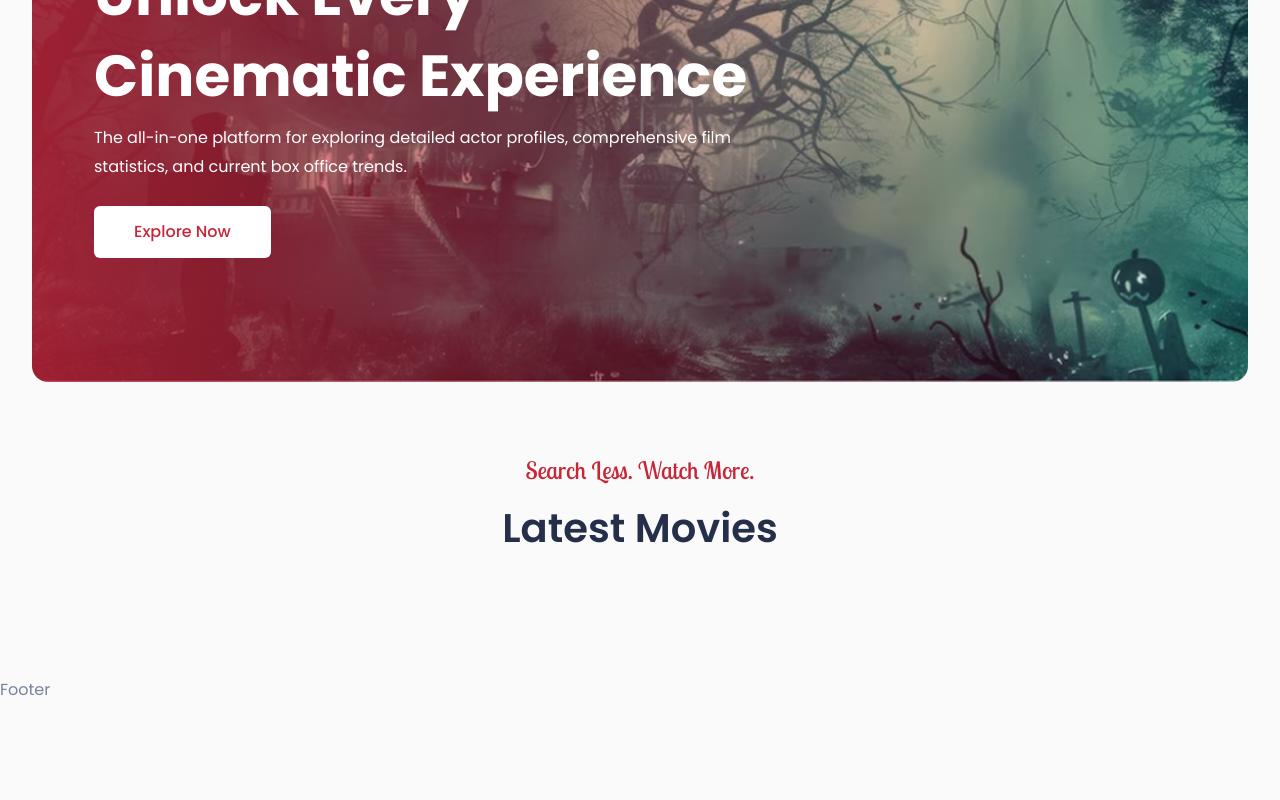
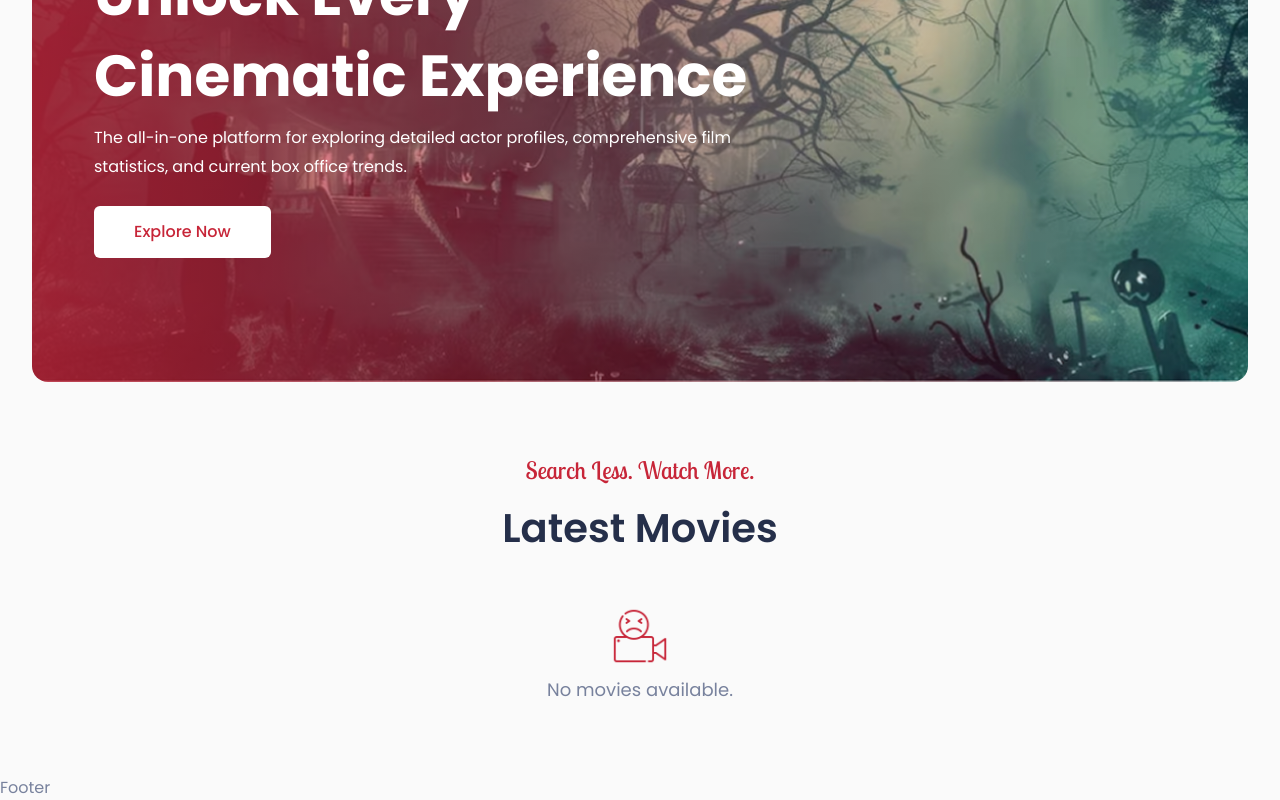
Before and after one commit to AbrarulRhythm/foundation-program-assignment-02, a React (Vite) app: page / in a window 1280 px wide. Shown: the part 306-1106 px from the top of the page. Before the commit the page ends 1008 px from the top, so only its background shows below. Built offline with nearby package versions, Linux system fonts and the light colour scheme; no server answers.

Commit message:
added movies not found message box

```diff
--- /dev/null
+++ b/src/components/NotFoundMessage/NotFoundMessage.jsx
@@ -0,0 +1,14 @@
+import notMovies from '../../assets/film-not.png';
+
+const NotFoundMessage = ({ message }) => {
+    return (
+        <div className="w-full px-3 text-center ">
+            <div>
+                <img src={notMovies} className="w-15 mx-auto mb-2.5" alt="movies icon" />
+                <h4 className="text-lg">{message}</h4>
+            </div>
+        </div>
+    );
+};
+
+export default NotFoundMessage;
--- a/src/pages/Home/LatestMovie/LatestMovie.jsx
+++ b/src/pages/Home/LatestMovie/LatestMovie.jsx
@@ -1,9 +1,57 @@
+import { useEffect, useState } from 'react';
 import SectionTitle from '../../../components/SectionTitle/SectionTitle';
+import NotFoundMessage from '../../../components/NotFoundMessage/NotFoundMessage';
 
 const LatestMovie = () => {
+    const [movies, setMovies] = useState([]);
+    const [loading, setLoading] = useState(true);
+
+    useEffect(() => {
+        const fetchMovies = async () => {
+            try {
+                const res = await fetch('https://api.tvmaze.com/showss');
+
+                if (!res.ok) {
+                    throw new Error(res.message || 'Something went wrong!');
+                }
+
+                const data = await res.json();
+
+                const sortedMovies = data
+                    .filter((movie) => movie.premiered)
+                    .sort((a, b) => new Date(b.premiered) - new Date(a.premiered))
+                    .slice(0, 8);
+
+                setMovies(sortedMovies);
+            } catch (error) {
+                console.log(error.message);
+            } finally {
+                setLoading(false);
+            }
+        };
+
+        fetchMovies();
+    }, []);
+
     return (
         <div className="container">
             <SectionTitle subTitle="Search Less. Watch More." title="Latest Movies"></SectionTitle>
+
+            <div className="flex flex-wrap -mx-3">
+                {loading ? (
+                    <div>This is Loading .....</div>
+                ) : (
+                    <>
+                        {/* Empty Stare */}
+                        {!movies || movies.length === 0 ? (
+                            <NotFoundMessage message="No movies available."></NotFoundMessage>
+                        ) : (
+                            // Data Row
+                            <div>{movies.length}</div>
+                        )}
+                    </>
+                )}
+            </div>
         </div>
     );
 };
```
Also changed, not shown: src/assets/film-not.png (added).
